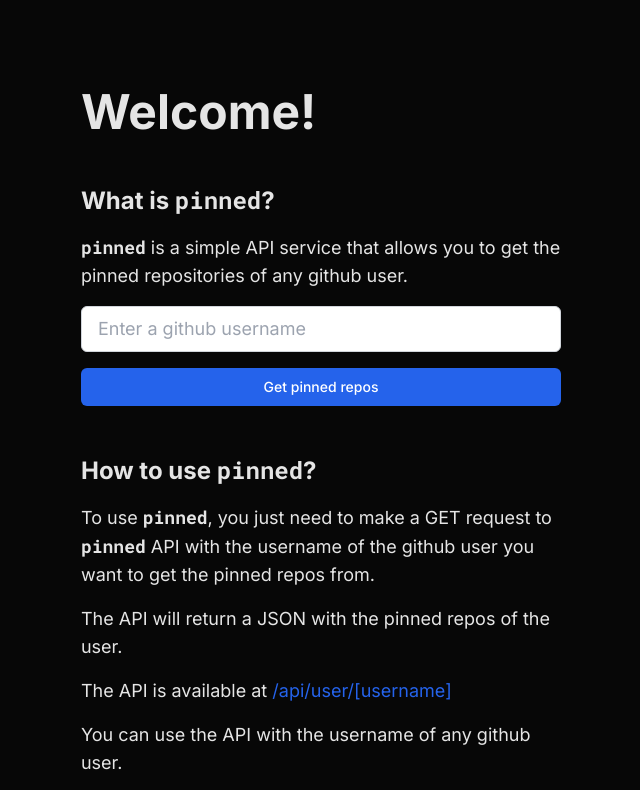
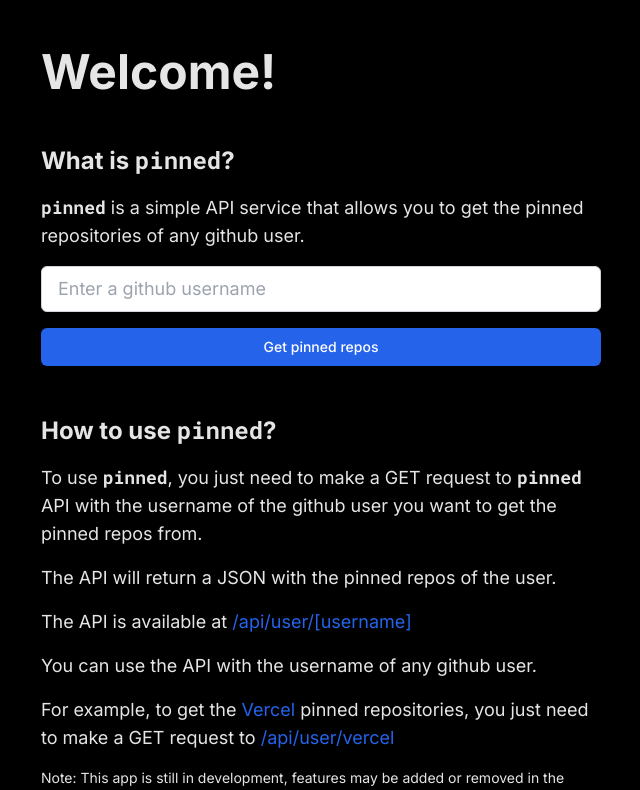
Before and after one commit to rubkn/pinned, a Next.js app: page / in a window 1280 px wide. Shown: the top 790 px of the page, without its empty margins (319-959 px from the left). Built offline with nearby package versions, Linux system fonts and the light colour scheme.

Commit message:
utilizing tailwind more

```diff
--- a/styles/globals.css
+++ b/styles/globals.css
@@ -2,45 +2,15 @@
 @tailwind components;
 @tailwind utilities;
 
+* {
+  @apply box-border;
+}
+
 html,
 body {
-  margin: auto;
-  max-width: 65ch;
-  overflow-wrap: break-word;
-  --tw-bg-opacity: 1;
-  background-color: rgb(07 07 07 / var(--tw-bg-opacity));
-  padding: 1.25rem;
-  text-align: left;
-  font-family: Inter, ui-sans-serif, system-ui, -apple-system,
-    BlinkMacSystemFont, Segoe UI, Roboto, Helvetica Neue, Arial, Noto Sans,
-    sans-serif, "Apple Color Emoji", "Segoe UI Emoji", Segoe UI Symbol,
-    "Noto Color Emoji";
-  line-height: 1.5rem;
-  --tw-text-opacity: 1;
-  color: rgb(212 212 212 / var(--tw-text-opacity));
-  -webkit-font-smoothing: antialiased;
-  -moz-osx-font-smoothing: grayscale;
-  text-rendering: optimizeLegibility;
-  scroll-behavior: smooth;
-  word-wrap: break-word;
-  width: 100%;
+  @apply antialiased m-auto max-w-prose break-words bg-black text-gray-300 text-left font-sans leading-relaxed text-base;
 }
 
 a {
-  color: inherit;
-  text-decoration: none;
+  @apply text-inherit no-underline;
 }
-
-* {
-  box-sizing: border-box;
-}
-
-@media (prefers-color-scheme: dark) {
-  html {
-    color-scheme: dark;
-  }
-  body {
-    color: rgb(212, 212, 212);
-    background: rgb(07 07 07);
-  }
-}
```
